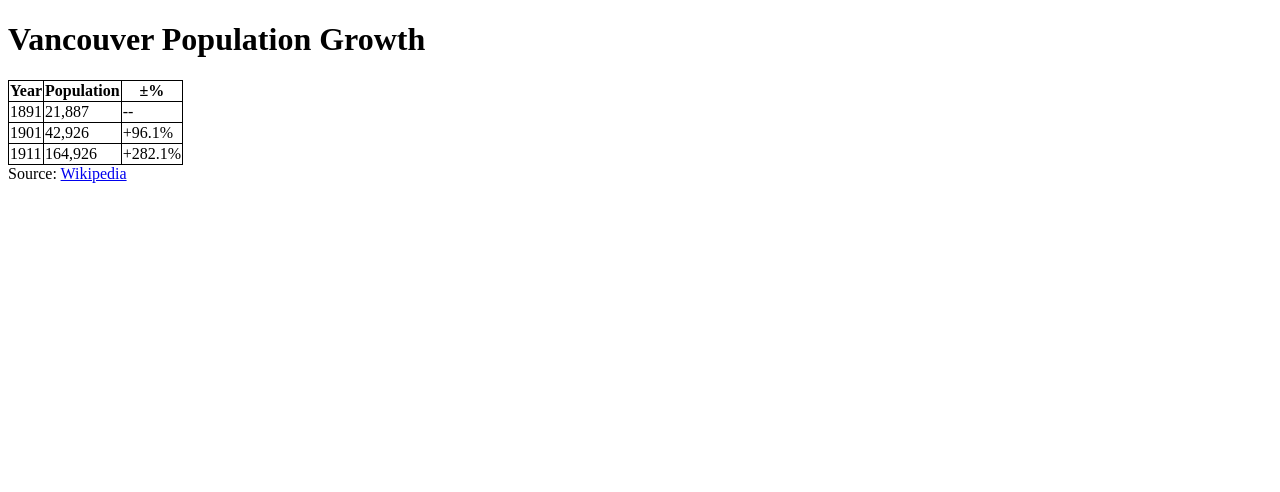
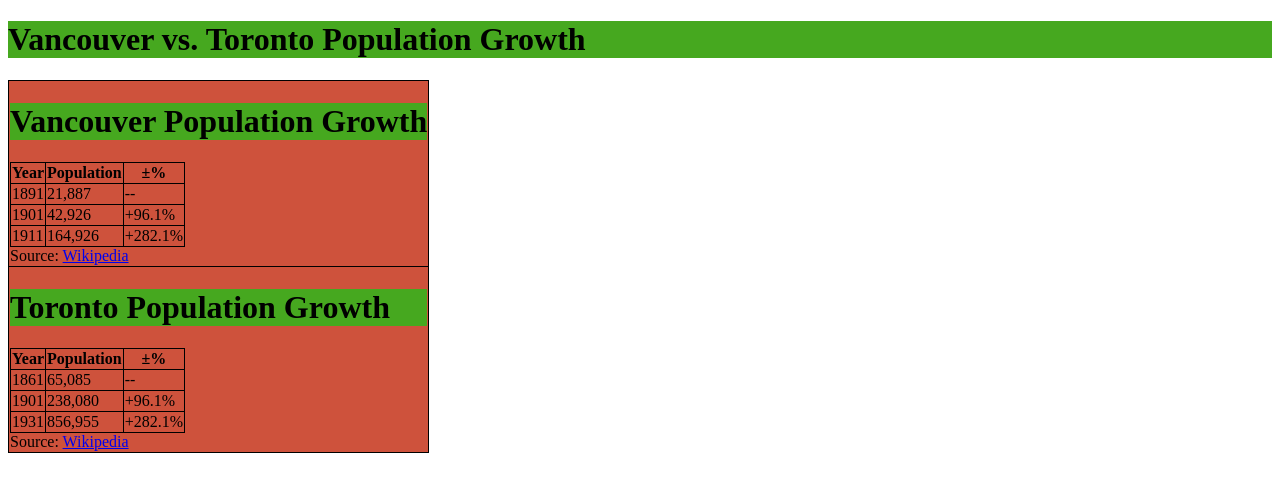
Before and after one commit to Elijah-Fabon/comp1537-set_E-f22, a plain HTML site: page lab03/index.html in a window 1280 px wide. Drawn offline with Linux system fonts and the light colour scheme.

Commit message:
Add lab03

```diff
--- a/lab03/index.html
+++ b/lab03/index.html
@@ -15,9 +15,21 @@
     border: 1px solid black;
     border-collapse: collapse;
   }
+
+  h1 {
+    background-color: rgb(70, 168, 31);
+  }
+
+  td {
+    background-color: rgb(206, 82, 60);
+  }
 </style>
 
 <body>
+  <h1>Vancouver vs. Toronto Population Growth</h1>
+  <table>
+    <tr>
+      <td>
         <h1> Vancouver Population Growth </h1>
         <table>
           <tr>
@@ -42,6 +54,39 @@
           </tr>
         </table>
         Source: <a href="https://en.wikipedia.org/wiki/Demographics_of_Metro_Vancouver#Population_growth">Wikipedia</a>
+      </td>
+    </tr>
+    <tr>
+      <td>
+        <h1> Toronto Population Growth </h1>
+        <table>
+          <tr>
+            <th> Year </th>
+            <th> Population </th>
+            <th> ±% </th>
+          </tr>
+          <tr>
+            <td> 1861 </td>
+            <td> 65,085 </td>
+            <td> -- </td>
+          </tr>
+          <tr>
+            <td> 1901 </td>
+            <td> 238,080 </td>
+            <td> +96.1% </td>
+          </tr>
+          <tr>
+            <td> 1931 </td>
+            <td> 856,955 </td>
+            <td> +282.1% </td>
+          </tr>
+        </table>
+        Source: <a href="https://en.wikipedia.org/wiki/Demographics_of_Toronto">Wikipedia</a>
+      </td>
+    </tr>
+  </table>
+
+
 </body>
 
 </html>
```
Also changed, not shown: Index.html (+5 -0 lines). Lines whose indentation alone changed are shown as unchanged.
